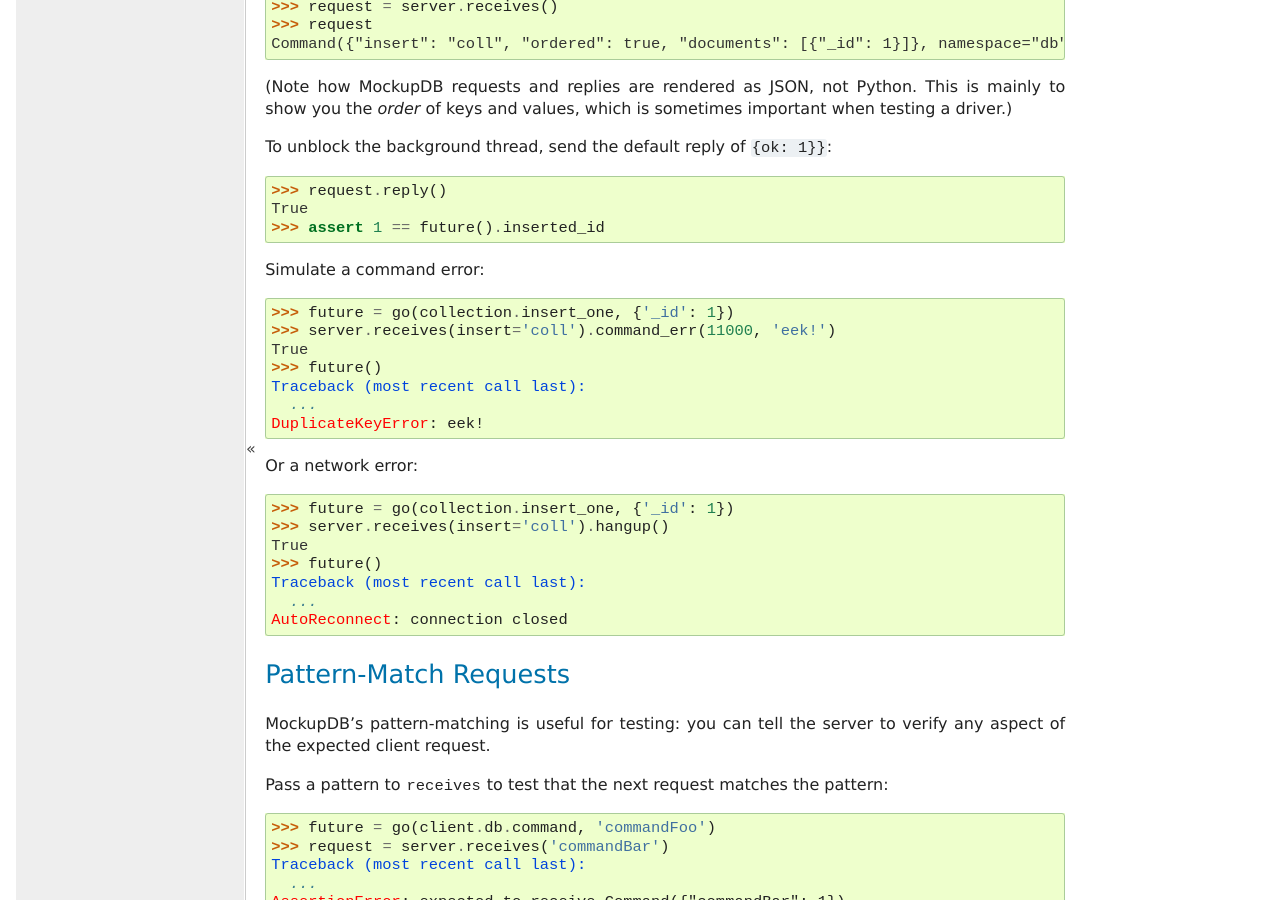
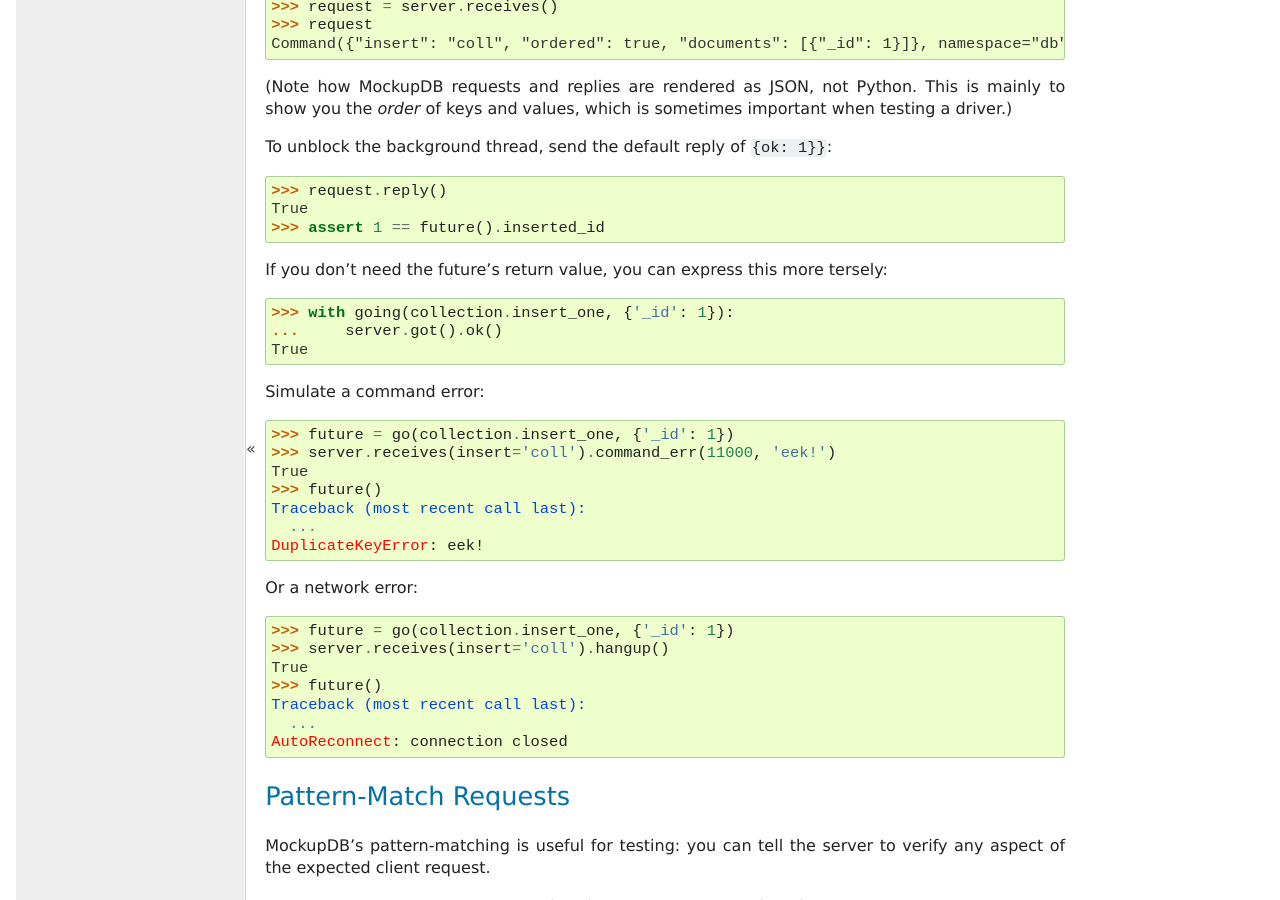
Before and after one commit to mongodb-labs/mongo-mockup-db, a Sphinx documentation site: the page built from docs/tutorial.rst, in a window 1280 px wide and 900 px high, scrolled down 2563 px. Built offline with Sphinx 7.4.7, drawn with Linux system fonts in a browser that asks for light colours; pages that are not in the unit, such as notebooks, are missing from menus.

Commit message:
Demonstrate the "going" context manager.

```diff
--- a/docs/tutorial.rst
+++ b/docs/tutorial.rst
@@ -136,6 +136,12 @@ To unblock the background thread, send the default reply of ``{ok: 1}}``:
    >>> request.reply()
    True
    >>> assert 1 == future().inserted_id
+
+If you don't need the future's return value, you can express this more tersely:
+
+   >>> with going(collection.insert_one, {'_id': 1}):
+   ...     server.got().ok()
+   True
 
 Simulate a command error:
 
```
